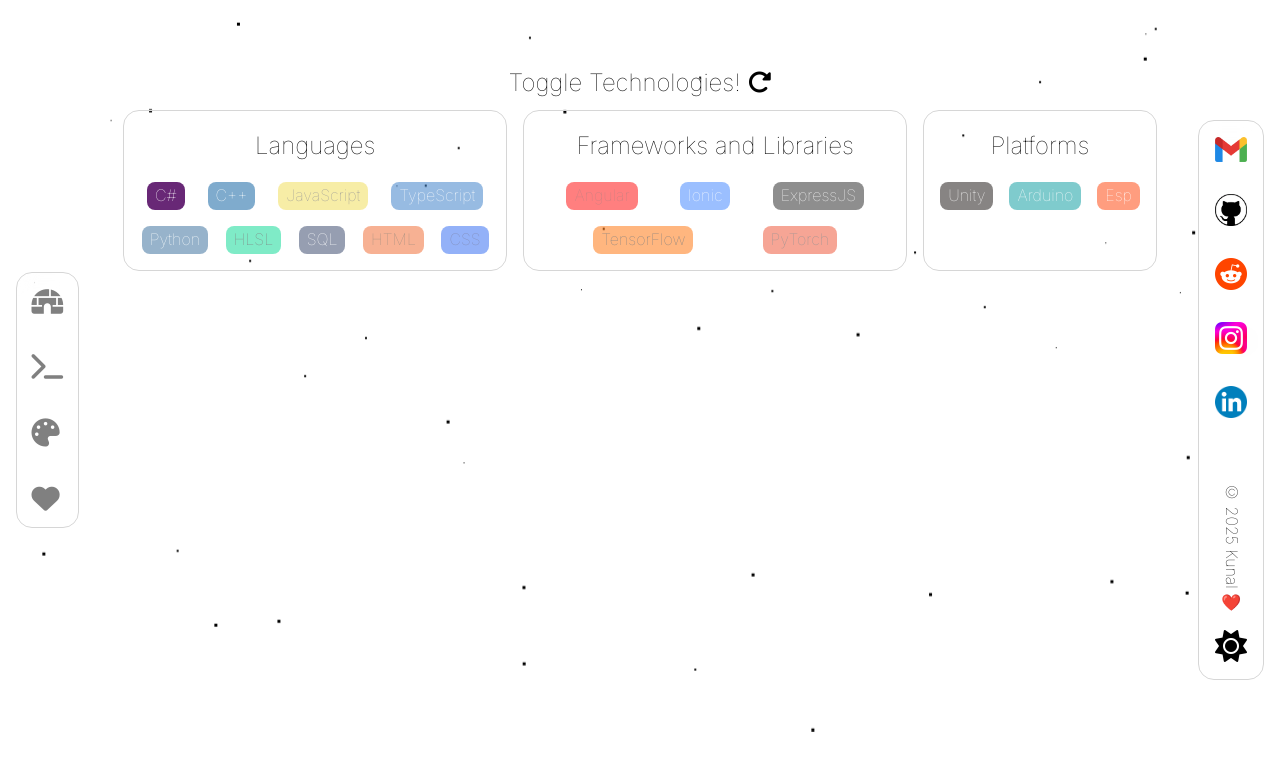
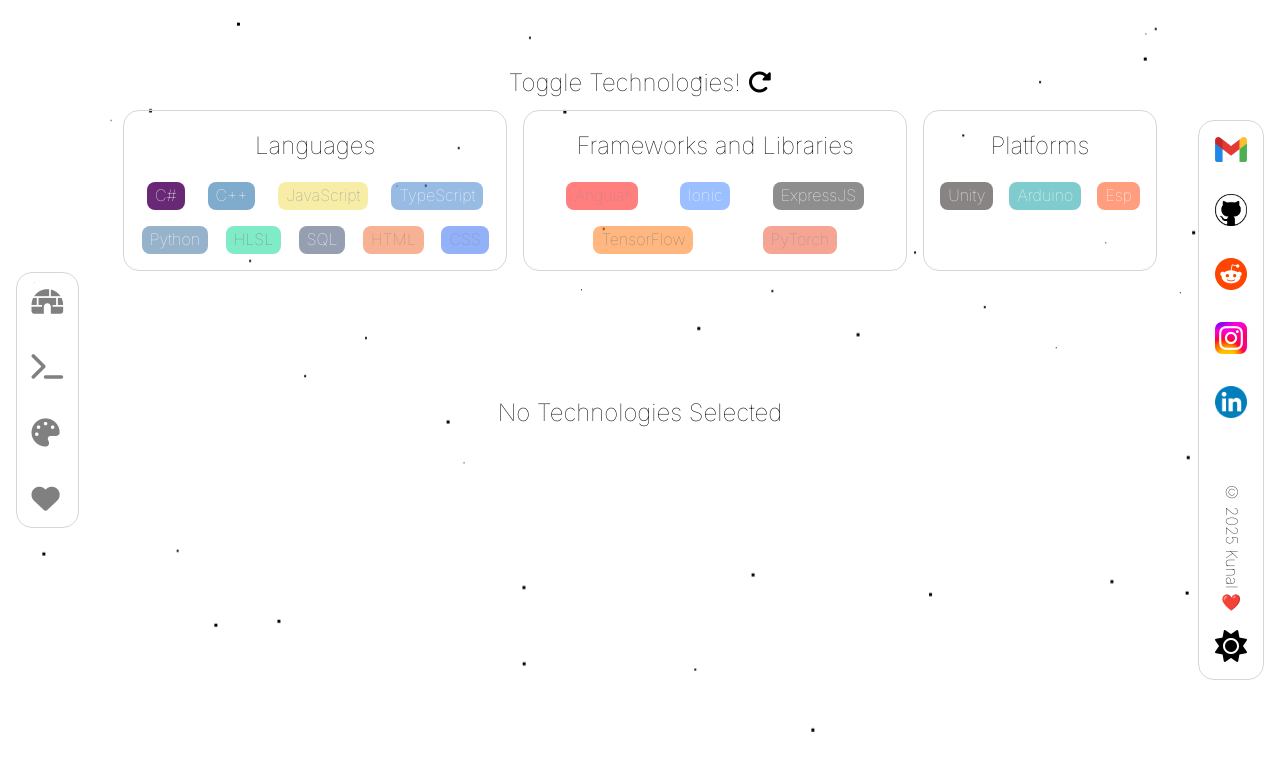
Before and after one commit to kunrex/kunrex.github.io, a plain HTML site: page index.html in a window 1280 px wide. Both pictures are taken after a click on the element "C#". Drawn offline with Linux system fonts and the light colour scheme.

Commit message:
refresh timeline UI changes

```diff
--- a/index.html
+++ b/index.html
@@ -85,6 +85,11 @@
                 </h2>
                 <div id="tech-index" class="row justify-center overflow-x no-wrap tech-stack"></div>
             </div>
+            <div id="none-selected" class="col justify-center">
+                <h2>
+                    No Technologies Selected
+                </h2>
+            </div>
             <div id="project-timeline" class="overflow-x">
                 <div class="project-row"></div>
             </div>
--- a/scripts/projects.js
+++ b/scripts/projects.js
@@ -18,7 +18,15 @@ let selectedTechnologies = []
 const displayNone = 'none'
 const displayFlex = 'flex'
 
+const noneSelected = document.getElementById('none-selected')
+const resetButton = document.getElementById('refresh-timeline')
+
 function reloadTimeline() {
+    if (resetButton.dataset.disabled === 'true')
+        return
+
+    noneSelected.style.display = 'none'
+
     let index = 0
     for(let i = 0; i < projectCards.length; i++) {
         const card = projectCards[i]
@@ -43,6 +51,11 @@ function reloadTimeline() {
         card.card.children[0].classList.add('project-card-animate')
         card.card.children[0].style.animationDelay = `${.3 * index++}s`
     }
+
+    if(index === 0)
+        noneSelected.style.display = 'flex'
+
+    resetButton.dataset.disabled = 'true'
 }
 
 function filter(stack) {
@@ -51,6 +64,8 @@ function filter(stack) {
         selectedTechnologies.splice(index, 1)
     else
         selectedTechnologies.push(stack)
+
+    resetButton.dataset.disabled = 'false'
 }
 
 function createCategory(title) {
@@ -224,12 +239,12 @@ async function initProjects() {
         row.appendChild(card)
     }
 
-    const resetButton = document.getElementById('refresh-timeline')
     resetButton.onclick = () => {
         reloadTimeline()
     }
 
     reloadTimeline()
+    resetButton.dataset.disabled = 'true'
 }
 
 export function initIndex() {
--- a/styles.css
+++ b/styles.css
@@ -458,10 +458,25 @@ h1 span {
     transition: all .3s ease;
 }
 
-#refresh-timeline:hover {
+#refresh-timeline[data-disabled='false']:hover {
     transform: scale(1.1);
 
     cursor: pointer;
+}
+
+#refresh-timeline[data-disabled='true'] {
+    opacity: .5;
+}
+
+#none-selected {
+    width: 100%;
+    height: 400px;
+
+    text-align: center;
+}
+
+#none-selected h2 {
+    font-weight: lighter;
 }
 
 #project-timeline {
```
